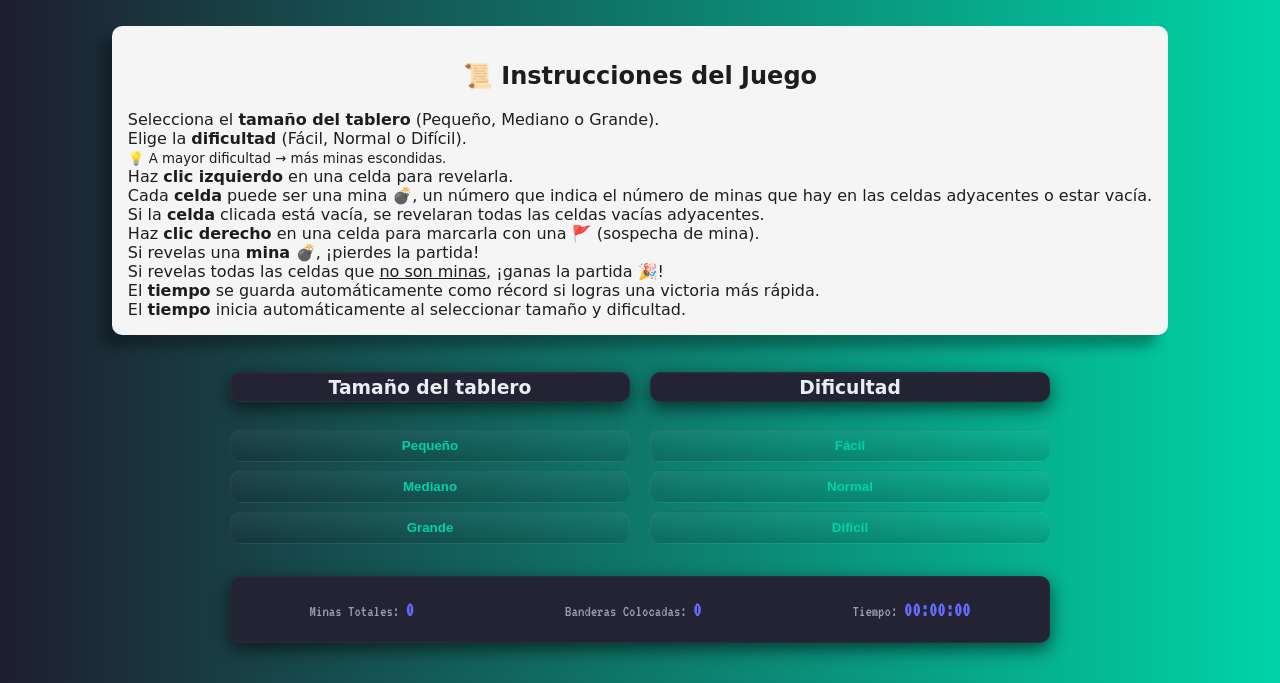
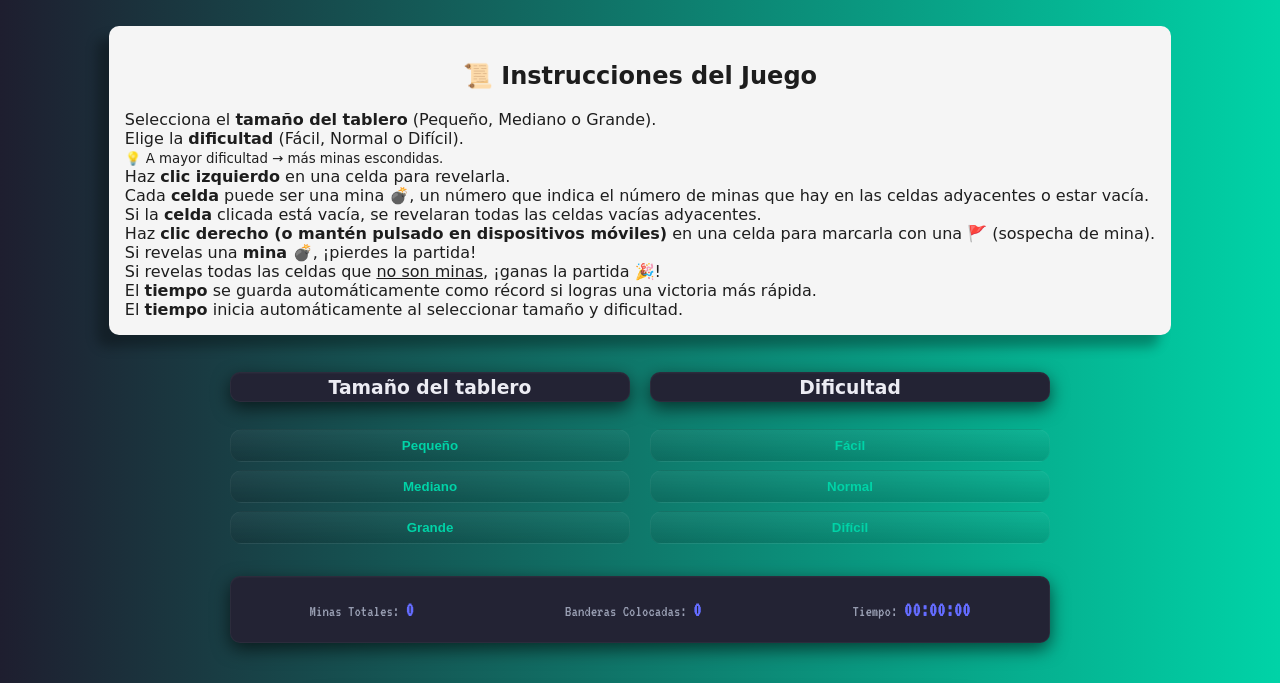
Before and after one commit to Gpasadasfj/minesweeper, a website built with Vite: page index.html in a window 1280 px wide. Shown: the part 117-800 px from the top of the page. Built offline with nearby package versions, Linux system fonts and the light colour scheme.

Commit message:
Actualizadas instrucciones

```diff
--- a/index.html
+++ b/index.html
@@ -41,8 +41,11 @@
             las celdas vacías adyacentes.
           </li>
           <li>
-            Haz <strong>clic derecho</strong> en una celda para marcarla con una
-            🚩 (sospecha de mina).
+            Haz
+            <strong
+              >clic derecho (o mantén pulsado en dispositivos móviles)</strong
+            >
+            en una celda para marcarla con una 🚩 (sospecha de mina).
           </li>
           <li>Si revelas una <strong>mina 💣</strong>, ¡pierdes la partida!</li>
           <li>
```
